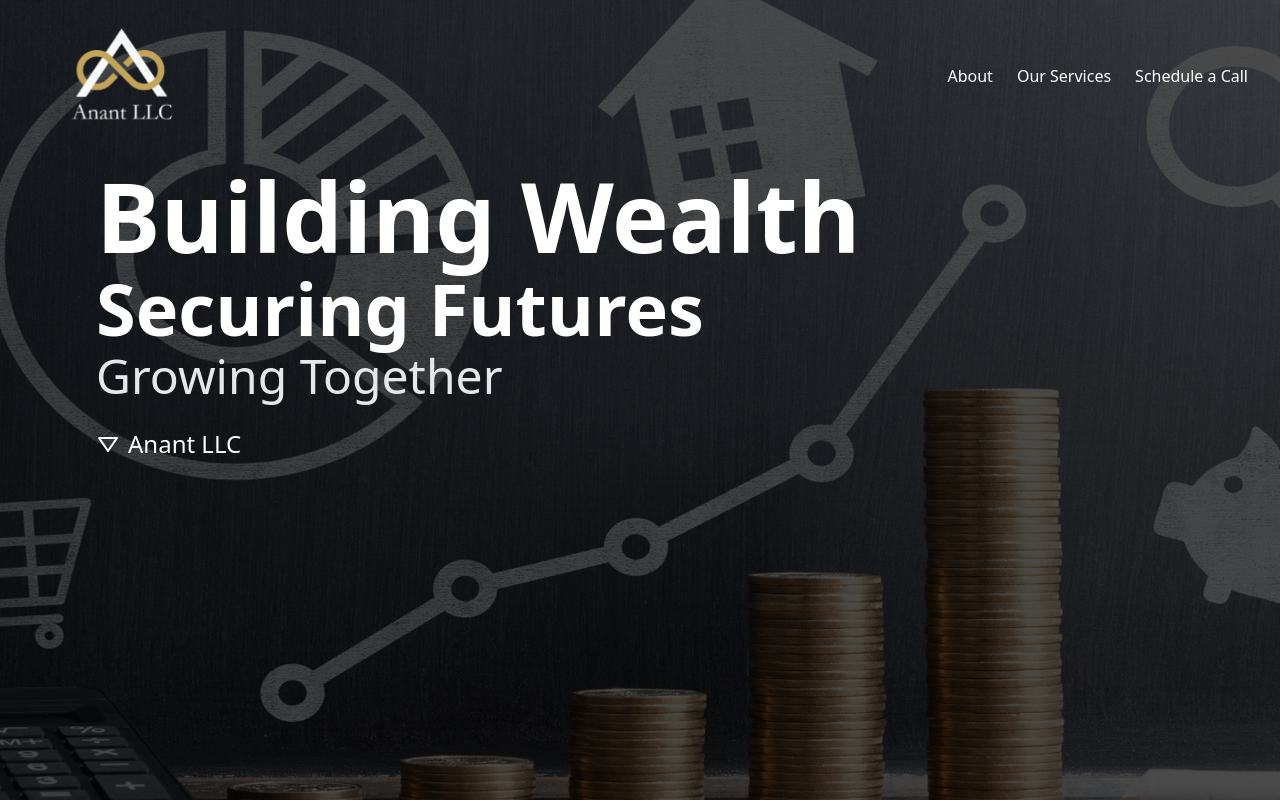
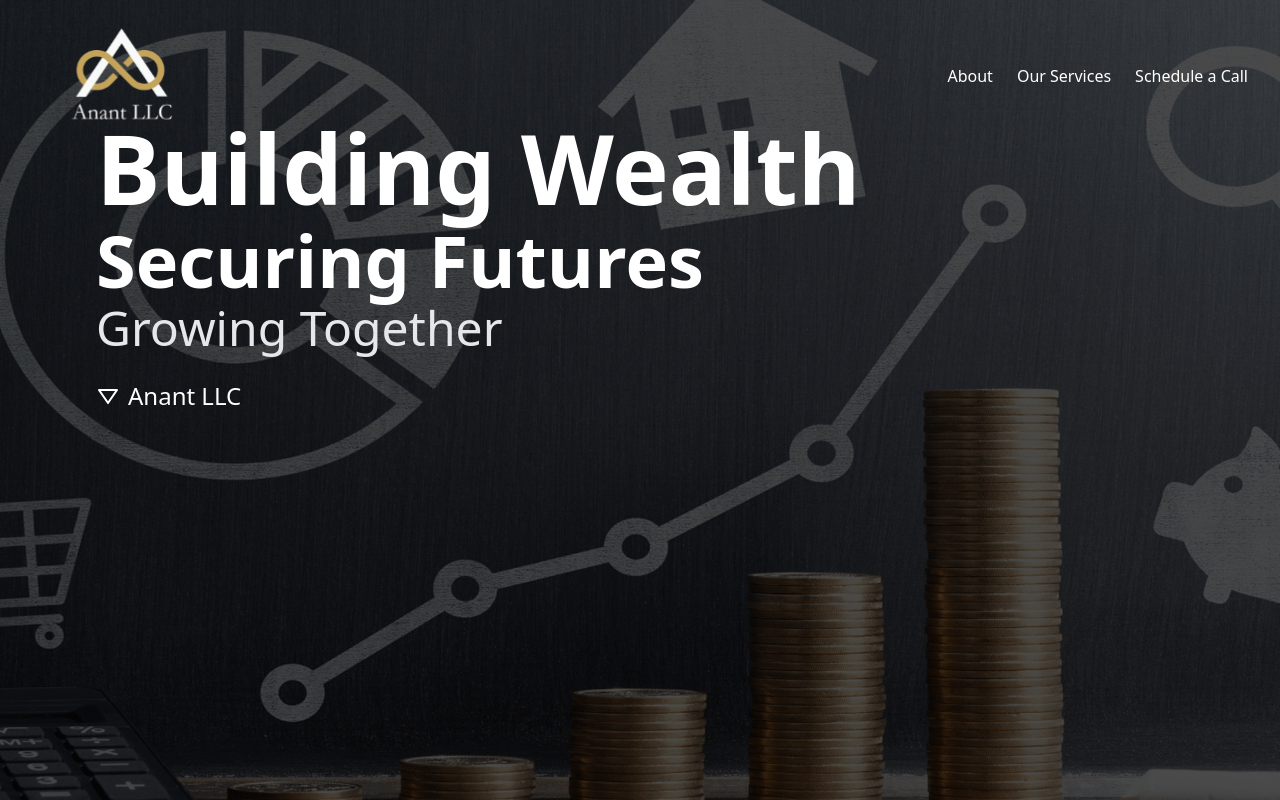
Before and after one commit to tomisin05/anant-test-deploy2, a Next.js app: page / in a window 1280 px wide. Shown: the top 800 px of the page. Built offline with nearby package versions, Linux system fonts and the light colour scheme.

Commit message:
Update Hero.tsx

```diff
--- a/app/ui/home/Hero.tsx
+++ b/app/ui/home/Hero.tsx
@@ -18,7 +18,7 @@ export default function Hero() {
         />
       </div>
       <div className="relative z-10 flex flex-col min-h-screen py-6 px-6 lg: px-24">
-        <div className="w-full py-36">
+        <div className="w-full py-12 sm:py-24">
           <h1 className="text-6xl lg:text-8xl font-bold text-white mb-2">
             Building Wealth
           </h1>
```
